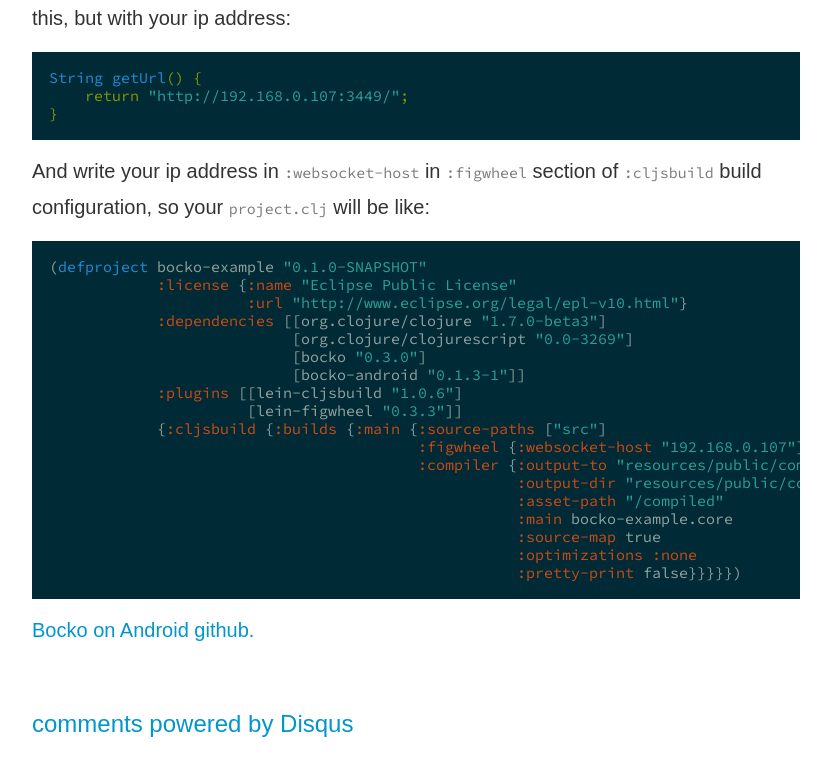
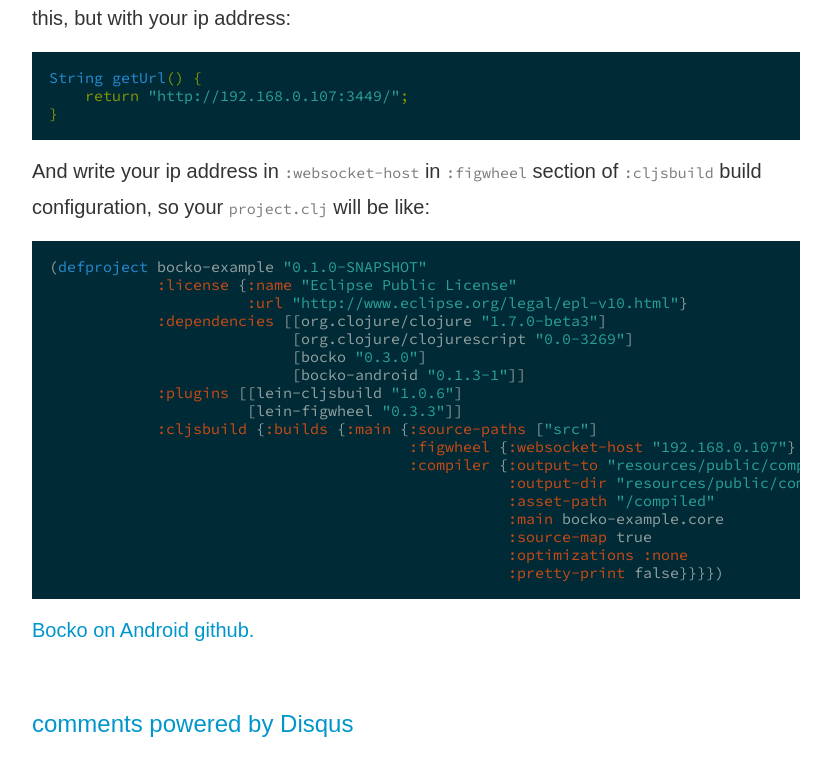
Before and after one commit to nvbn/nvbn.github.io, a Jekyll site: the page built from _posts/2015-06-04-livecoding-android.md, in a window 1280 px wide and 900 px high, scrolled down 2417 px. Shown: the top 776 px of the window, without its empty margins (224-1055 px from the left). Built offline with Jekyll 4.4.1, drawn with Linux system fonts in a browser that asks for light colours; Markdown is read by kramdown in place of the engine named in the settings; comment, search, counter and statistics services are not loaded.

````diff
--- a/_posts/2015-06-04-livecoding-android.md
+++ b/_posts/2015-06-04-livecoding-android.md
@@ -49,15 +49,15 @@ And write your ip address in `:websocket-host` in `:figwheel` section of
                            [bocko-android "0.1.3-1"]]
             :plugins [[lein-cljsbuild "1.0.6"]
                       [lein-figwheel "0.3.3"]]
-            {:cljsbuild {:builds {:main {:source-paths ["src"]
-                                         :figwheel {:websocket-host "192.168.0.107"}
-                                         :compiler {:output-to "resources/public/compiled/main.js"
-                                                    :output-dir "resources/public/compiled"
-                                                    :asset-path "/compiled"
-                                                    :main bocko-example.core
-                                                    :source-map true
-                                                    :optimizations :none
-                                                    :pretty-print false}}}}})
+            :cljsbuild {:builds {:main {:source-paths ["src"]
+                                        :figwheel {:websocket-host "192.168.0.107"}
+                                        :compiler {:output-to "resources/public/compiled/main.js"
+                                                   :output-dir "resources/public/compiled"
+                                                   :asset-path "/compiled"
+                                                   :main bocko-example.core
+                                                   :source-map true
+                                                   :optimizations :none
+                                                   :pretty-print false}}}})
 ```
 
 [Bocko on Android github.](https://github.com/nvbn/bocko-android)
````
